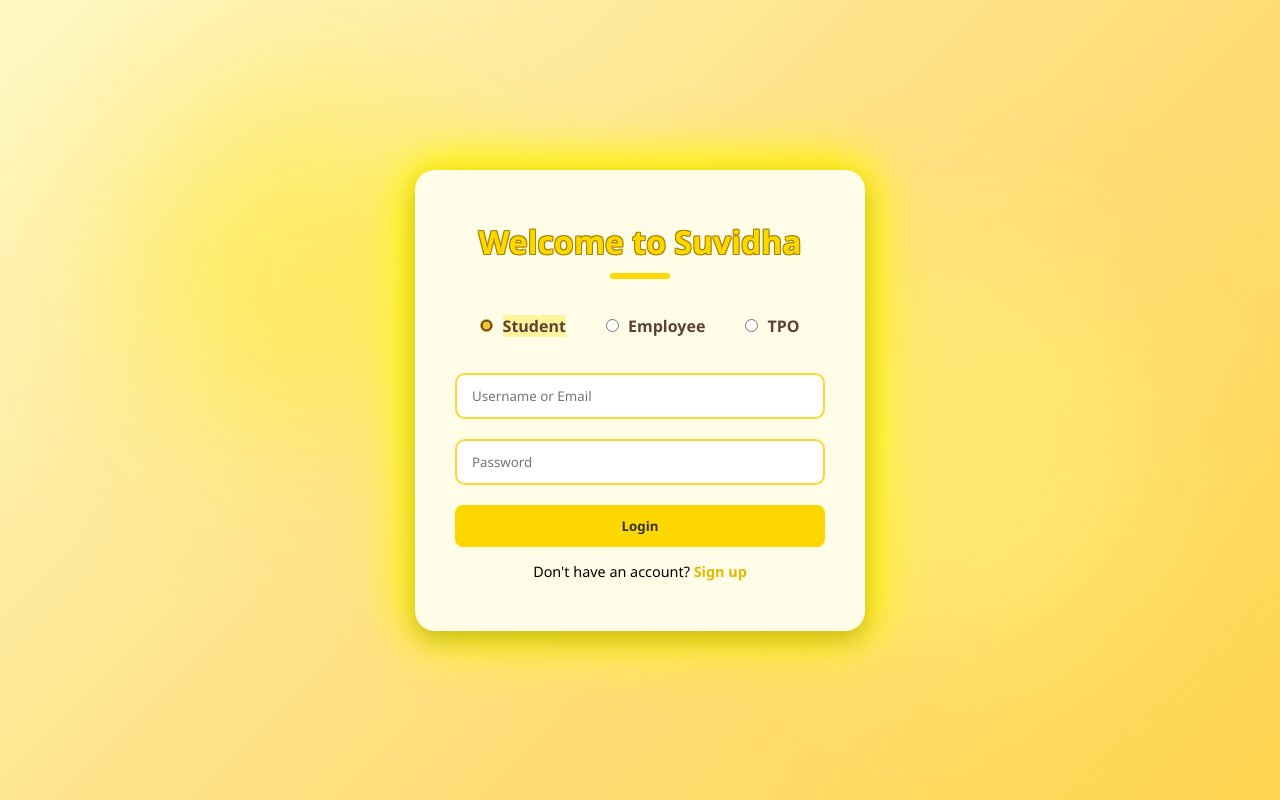
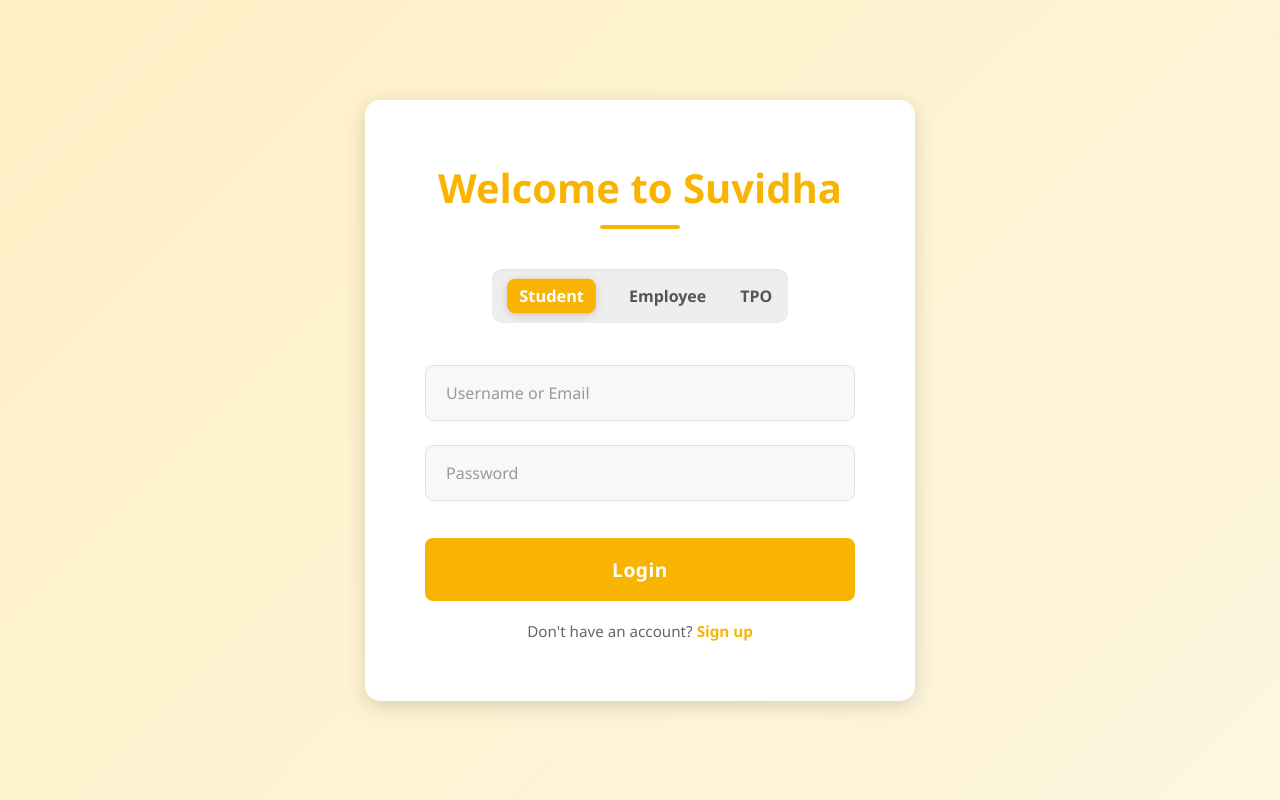
Before and after one commit to anushkathacore18/SUVIDHA-ONLINE-INTERNSHIP, a Flask app: page /register/1 in a window 1280 px wide. Run offline with Flask 3, Linux system fonts and the light colour scheme.

Commit message:
Update style1.css

```diff
--- a/static/style1.css
+++ b/static/style1.css
@@ -7,231 +7,280 @@
 }
 
 body {
-  background: linear-gradient(135deg, #fff9c4, #ffe082, #ffd54f);
+    /* Subtle animated gradient background */
+    background: linear-gradient(135deg, #fdf9ec, #ffeebc, #fdf9ec);
+    background-size: 400% 400%; /* Larger background to allow for movement */
+    animation: gradientShift 15s ease infinite; /* Slow, continuous shift */
     height: 100vh;
     margin: 0;
-  font-family: 'Segoe UI', sans-serif;
     display: flex;
     justify-content: center;
     align-items: center;
     overflow: hidden;
 }
 
-.highlight-heading {
-  color: #ffd600; /* bright yellow */
-  font-weight: bold;
-  margin-bottom: 0;
+/* Keyframes for background gradient animation */
+@keyframes gradientShift {
+    0% { background-position: 0% 50%; }
+    50% { background-position: 100% 50%; }
+    100% { background-position: 0% 50%; }
 }
 
 h1 {
-  color: #FFD700; /* bright yellow */
-  font-weight: bold;
-  text-shadow:
-    -1px -1px 0 #a68502,
-     1px -1px 0 #a68502,
-    -1px  1px 0 #a68502,
-     1px  1px 0 #a68502; /* black outline effect */
+    color: #F8B400;
+    font-weight: 700;
+    margin-bottom: 10px;
+    font-size: 2.2em;
 }
 
 /* Login Box */
 .login-container {
     position: relative;
     z-index: 2;
-  background-color: #fffde7;
-  padding: 50px 40px;
-  border-radius: 20px;
-  width: 450px;
+    background-color: #FFFFFF;
+    padding: 50px 45px;
+    border-radius: 15px;
+    max-width: 480px;
+    width: 90%; /* Default to 90% width, allowing it to shrink on smaller screens */
     text-align: center;
-  animation: slideFade 1s ease-out, pulse-glow 2s infinite ease-in-out;
-  box-shadow:
-    0 10px 25px rgba(0, 0, 0, 0.2),
-    0 0 25px #ffd700,
-    0 0 50px #fff700,
-    0 0 75px #fff700;
+    box-shadow: 0 5px 20px rgba(0, 0, 0, 0.15); /* Slightly stronger shadow for depth */
     opacity: 0;
-  transform: translateY(30px);
-  animation-fill-mode: forwards;
+    transform: translateY(30px) scale(0.95); /* Initial scale for entry animation */
+    animation: slideFadeIn 0.8s cubic-bezier(0.25, 0.46, 0.45, 0.94) forwards; /* Smoother entry curve */
 }
 
-/* Keyframes for the pulsing glow */
-@keyframes pulse-glow {
+/* Keyframes for enhanced slide-in animation */
+@keyframes slideFadeIn {
     0% {
-    box-shadow:
-      0 10px 25px rgba(0, 0, 0, 0.2),
-      0 0 20px #ffd700,
-      0 0 40px #fff700,
-      0 0 60px #fff700;
-  }
-  50% {
-    box-shadow:
-      0 10px 25px rgba(0, 0, 0, 0.2),
-      0 0 30px #ffee32,
-      0 0 50px #fff700,
-      0 0 70px #fff700;
+        opacity: 0;
+        transform: translateY(50px) scale(0.9);
     }
     100% {
-    box-shadow:
-      0 10px 25px rgba(0, 0, 0, 0.2),
-      0 0 20px #ffd700,
-      0 0 40px #fff700,
-      0 0 60px #fff700;
+        opacity: 1;
+        transform: translateY(0) scale(1);
     }
 }
 
-@keyframes slideFade {
-  to {
-    opacity: 1;
-    transform: translateY(0);
-  }
+
+/* Form Inputs */
+form input {
+    width: 100%;
+    padding: 14px 18px;
+    margin: 12px 0;
+    border: 1px solid #E0E0E0;
+    border-radius: 8px;
+    background-color: #F8F8F8;
+    font-size: 1em;
+    color: #333;
+    transition: border-color 0.3s ease, box-shadow 0.3s ease, background-color 0.3s ease; /* Smooth transitions */
 }
 
-.login-container h2 {
-  margin-bottom: 20px;
-  color: #e6b800;
+form input::placeholder {
+    color: #999;
 }
 
-form input {
-  width: 100%;
-  padding: 12px 10px;
-  margin: 10px 0;
-  border: 1px solid #f0c419;
-  border-radius: 8px;
-  background-color: #fffde7;
+form input:focus {
+    border-color: #F8B400;
+    box-shadow: 0 0 0 4px rgba(248, 180, 0, 0.3); /* More prominent, soft yellow glow */
+    outline: none;
+    background-color: #FFFFFF;
 }
 
+/* Form Button */
 form button {
     width: 100%;
-  padding: 12px;
-  background-color: #ffd700;
-  color: #333;
+    padding: 15px;
+    background-color: #F8B400;
+    color: #FFFFFF;
     font-weight: bold;
     border: none;
     border-radius: 8px;
     cursor: pointer;
-  margin-top: 10px;
-  transition: background-color 0.3s;
+    margin-top: 25px;
+    transition: background-color 0.3s ease, transform 0.2s cubic-bezier(0.175, 0.885, 0.32, 1.275); /* Springy transform */
+    font-size: 1.1em;
+    letter-spacing: 0.5px; /* Slightly more spaced text */
 }
 
 form button:hover {
-  background-color: #ffcc00;
+    background-color: #E6A700;
+    transform: translateY(-3px); /* More pronounced lift */
+}
+
+form button:active {
+    transform: translateY(0) scale(0.98); /* Subtle press-down effect */
+    background-color: #D49B00;
 }
 
 .note {
-  margin-top: 15px;
-  font-size: 0.9em;
+    margin-top: 20px;
+    font-size: 0.95em;
+    color: #666;
 }
 
 .note a {
-  color: #e6b800;
+    color: #F8B400;
     text-decoration: none;
-  font-weight: bold;
+    font-weight: 600;
+    transition: color 0.3s ease; /* Smooth link color transition */
 }
 
-.login-container input[type="text"],
-.login-container input[type="password"] {
-  width: 100%;
-  padding: 12px 15px;
-  margin: 10px 0;
-  border: 2px solid #fdd835;
-  border-radius: 10px;
-  outline: none;
-  transition: all 0.3s ease;
-  box-shadow: none;
-  background-color: #fff;
+.note a:hover {
+    text-decoration: underline;
+    color: #E6A700; /* Darker yellow on hover */
 }
 
-.login-container input[type="text"]:focus,
-.login-container input[type="password"]:focus {
-  border-color: #ffeb3b;
-  box-shadow: 0 0 10px #ffee58, 0 0 20px #fff176;
+/* Error message style */
+.error {
+    color: #D32F2F;
+    margin-top: 15px;
+    font-weight: 500;
 }
 
-.login-container button:active {
-  transform: scale(0.95);
-  box-shadow: 0 0 10px #ffee58, 0 0 25px #fff176;
-  transition: transform 0.1s ease;
+/* User Type Toggle */
+.user-toggle {
+    display: flex;
+    justify-content: center;
+    gap: 10px;
+    margin-bottom: 30px;
+    font-weight: 600;
+    color: #555;
+    background-color: #EEEEEE;
+    padding: 4px;
+    border-radius: 10px;
+    width: fit-content;
+    margin-left: auto;
+    margin-right: auto;
+    box-shadow: inset 0 1px 3px rgba(0,0,0,0.05); /* Subtle inner shadow */
 }
 
-@keyframes success-glow {
-  0% {
-    box-shadow: 0 0 10px #ffee58, 0 0 20px #fff176;
+.user-toggle label {
+    padding: 6px 12px;
+    border-radius: 8px;
+    cursor: pointer;
+    transition: background 0.3s ease, color 0.3s ease, box-shadow 0.3s ease; /* Smooth transitions */
+    display: flex;
+    align-items: center;
 }
-  50% {
-    box-shadow: 0 0 25px #ffeb3b, 0 0 45px #fff176;
-    transform: scale(1.05);
+
+.user-toggle input[type="radio"] {
+    display: none;
 }
-  100% {
-    box-shadow: 0 0 10px #ffee58, 0 0 20px #fff176;
-    transform: scale(1);
+
+.user-toggle input[type="radio"] + span {
+    color: #555;
+    white-space: nowrap;
+    transition: color 0.3s ease; /* Smooth text color transition */
+}
+
+.user-toggle input[type="radio"]:checked + span {
+    background-color: #F8B400;
+    color: #FFFFFF;
+    padding: 6px 12px;
+    border-radius: 8px;
+    box-shadow: 0 2px 8px rgba(0, 0, 0, 0.15); /* More prominent shadow for selected button */
+    transform: scale(1.02); /* Subtle pop on selection */
+    transition: background-color 0.3s ease, color 0.3s ease, box-shadow 0.3s ease, transform 0.2s cubic-bezier(0.175, 0.885, 0.32, 1.275);
+}
+
+/* Separator (Yellow Underline) */
+.separator {
+    width: 80px;
+    height: 4px;
+    background-color: #F8B400;
+    margin: 10px auto 40px;
+    border-radius: 2px;
+    animation: expandWidth 1s ease-out forwards; /* Animation for separator */
+}
+
+@keyframes expandWidth {
+    0% { width: 0; }
+    100% { width: 80px; }
+}
+
+/* Media Queries for Responsiveness */
+@media (max-width: 768px) { /* For tablets and smaller */
+    .login-container {
+        padding: 40px 30px; /* Slightly more padding */
+    }
+    h1 {
+        font-size: 2em;
+    }
+    .user-toggle {
+        gap: 12px; /* Increased gap slightly for more separation */
+        flex-wrap: wrap;
+        justify-content: center;
+        padding: 8px; /* Increased padding for the container */
+    }
+    .user-toggle label {
+        padding: 10px 18px; /* Increased padding for labels for better touch targets */
+        font-size: 1em; /* Standard font size for better readability */
+    }
+    form input {
+        padding: 14px 18px; /* Consistent padding with desktop */
+    }
+    form button {
+        padding: 16px; /* Slightly more padding for button */
+        font-size: 1.05em; /* Slightly larger font for button */
+    }
+    .note {
+        font-size: 0.95em; /* Slightly larger note text */
     }
 }
 
-.blob {
-  position: absolute;
-  border-radius: 50%;
-  opacity: 0.6;
-  filter: blur(80px);
-  z-index: 0;
-  animation: float 10s ease-in-out infinite;
+@media (max-width: 480px) { /* For mobile phones */
+    .login-container {
+        padding: 40px 30px; /* Increased padding for mobile to give more space */
+        width: 95%;
     }
-
-.blob1 {
-  width: 350px;
-  height: 350px;
-  background: #ffeb3b;
-  top: 15%;
-  left: 10%;
+    h1 {
+        font-size: 2em; /* Larger heading for better mobile visibility */
     }
-
-.blob2 {
-  width: 400px;
-  height: 400px;
-  background: #fff176;
-  bottom: 15%;
-  right: 10%;
+    .user-toggle {
+        flex-direction: column; /* Stack buttons vertically on small phones */
+        gap: 10px; /* Increased gap when stacked for more separation */
+        padding: 8px; /* Increased padding for container */
     }
-
-@keyframes float {
-  0% {
-    transform: translateY(0);
+    .user-toggle label {
+        width: 100%;
+        text-align: center;
+        padding: 12px 20px; /* More generous padding when stacked for larger touch targets */
+        font-size: 1.05em; /* Slightly larger font for better readability */
     }
-  50% {
-    transform: translateY(-30px);
+    .user-toggle input[type="radio"]:checked + span {
+        width: 100%;
     }
-  100% {
-    transform: translateY(0);
+    .separator {
+        width: 80px; /* Wider separator for mobile */
+        margin: 15px auto 40px; /* Adjusted margin for more vertical space */
+    }
+    .note {
+        font-size: 1em; /* Consistent note font size for readability */
+        margin-top: 25px; /* More space above note */
+    }
+    form input {
+        padding: 16px 20px; /* Ensure inputs are well-padded and larger */
+        margin: 15px 0; /* More vertical space between inputs */
+    }
+    form button {
+        padding: 18px; /* Ensure button is well-padded and larger */
+        margin-top: 30px; /* More space above button */
     }
 }
 
-.user-toggle {
-  display: flex;
-  justify-content: center;
-  gap: 20px;
-  margin-bottom: 20px;
-  font-weight: bold;
-  color: #5d4037;
+@media (min-width: 1200px) { /* For larger desktops */
+    .login-container {
+        max-width: 550px;
+        padding: 60px 60px;
     }
-
-.user-toggle input[type="radio"] {
-  margin-right: 5px;
-  accent-color: #fbc02d;
+    h1 {
+        font-size: 2.5em;
     }
-
-.user-toggle label {
-  padding: 6px 10px;
-  border-radius: 8px;
-  cursor: pointer;
-  transition: background 0.3s ease;
+    form input {
+        padding: 16px 20px;
     }
-
-.user-toggle input[type="radio"]:checked + span {
-  background: #fff59d;
+    form button {
+        padding: 18px;
+        font-size: 1.2em;
     }
-
-.separator {
-  width: 60px;
-  height: 6px;
-  background-color: #ffd600;
-  margin: 10px auto 30px;
-  border-radius: 10px;
 }
```
Lines whose indentation alone changed are shown as unchanged.
